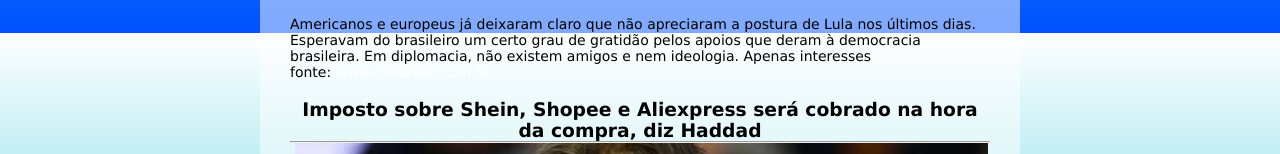
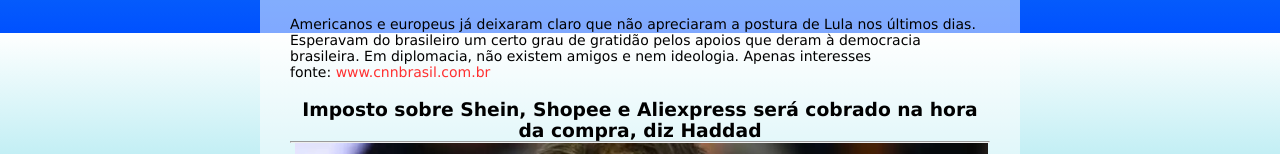
Before and after one commit to AfonsoThelink/BasketNews, a plain HTML site: page html/politica.html in a window 1280 px wide. Shown: the part 767-921 px from the top of the page. Drawn offline with Linux system fonts and the light colour scheme.

Commit message:
Update politica.css

```diff
--- a/CSS/politica.css
+++ b/CSS/politica.css
@@ -92,3 +92,6 @@ p{
     height: auto;
     margin-left: 5px;
 }
+.fonte a{
+    color: rgb(255, 48, 48);
+}
```
